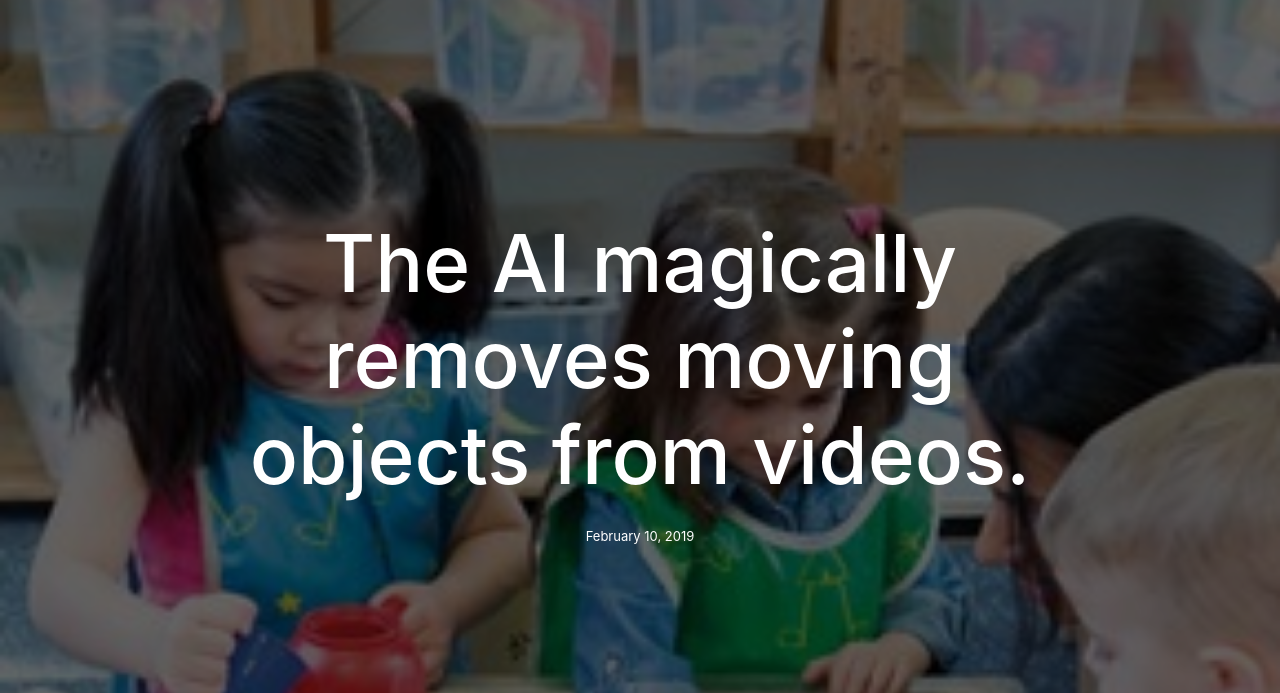
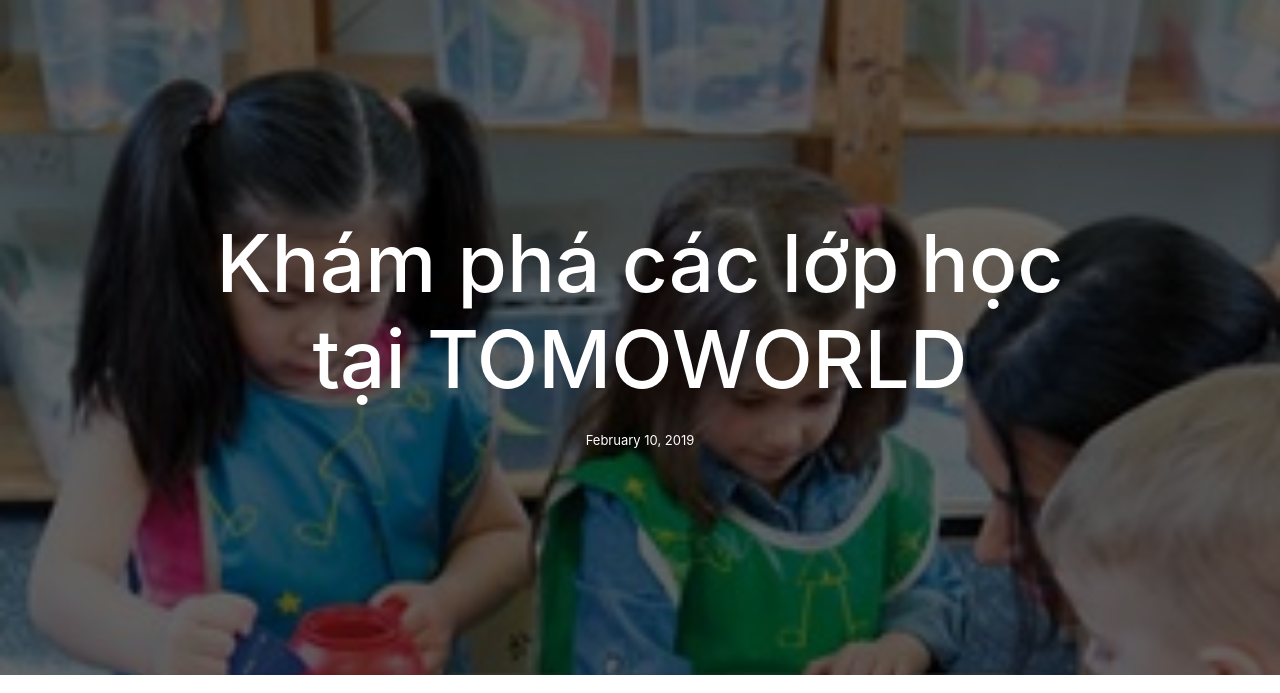
Before and after one commit to phuhung273/tomoworld, a plain HTML site: page single.html in a window 1280 px wide. Shown: the part 107-800 px from the top of the page. Drawn offline with nearby package versions, Linux system fonts and the light colour scheme.

Commit message:
fix single title

```diff
--- a/single.html
+++ b/single.html
@@ -122,11 +122,7 @@
         <div class="row same-height justify-content-center">
           <div class="col-md-12 col-lg-10">
             <div class="post-entry text-center">
-              <h1 class="mb-4">
-                <a href="#"
-                  >The AI magically removes moving objects from videos.</a
-                >
-              </h1>
+              <h1 class="mb-4">Khám phá các lớp học tại TOMOWORLD</h1>
               <div class="post-meta align-items-center text-center">
                 <span>February 10, 2019</span>
               </div>
```
